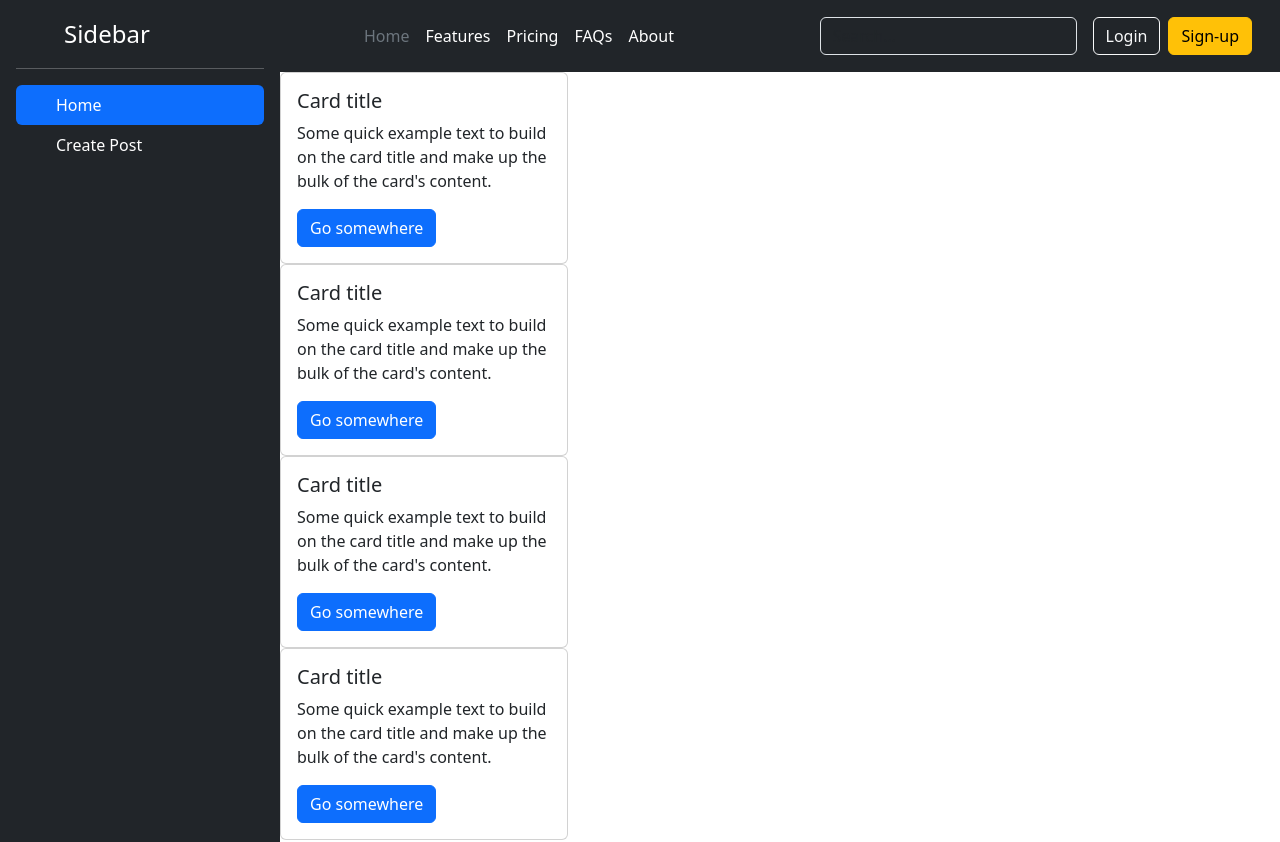
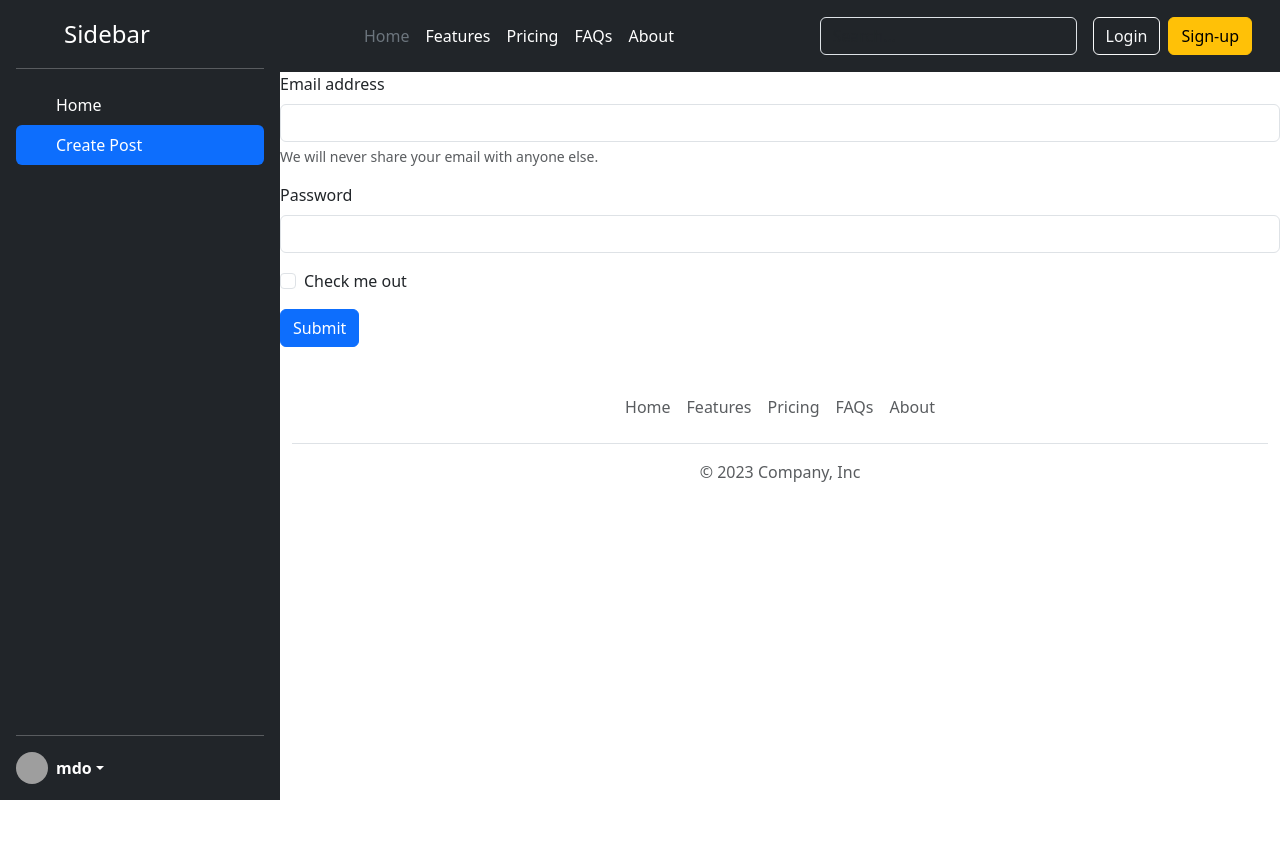
Before and after one commit to pradeep1928/react-simple-social-media-app, a React (Vite) app: page / in a window 1280 px wide. Shown: the top 842 px of the page. After the commit the page ends 800 px from the top, so only its background shows below. Built offline with nearby package versions, Linux system fonts and the light colour scheme; grey boxes are pictures that could not be loaded.

Commit message:
functionality added in sidebar menu to switch tab

```diff
--- a/src/App.jsx
+++ b/src/App.jsx
@@ -13,11 +13,11 @@ import { useState } from 'react'
 
 function App() {
   // eslint-disable-next-line no-unused-vars
-  const [selectedTab, setSelectedTab] = useState('Home')
+  const [selectedTab, setSelectedTab] = useState('Create Post')
 
   return (
     <div className='app-container'>
-      <Sidebar selectedTab = {selectedTab} />
+      <Sidebar selectedTab = {selectedTab} setSelectedTab = {setSelectedTab} />
       <div className='content'>
         <Header />
         {selectedTab == 'Home' ? (< PostList />) : (<CreatePost />)}
--- a/src/components/Sidebar.jsx
+++ b/src/components/Sidebar.jsx
@@ -1,6 +1,6 @@
 
 
-const Sidebar = () => {
+const Sidebar = ({selectedTab, setSelectedTab}) => {
     return <div className="d-flex flex-column flex-shrink-0 p-3 text-bg-dark sidebar" style={{width: "280px"}}>
     <a href="/" className="d-flex align-items-center mb-3 mb-md-0 me-md-auto text-white text-decoration-none">
       <svg className="bi pe-none me-2" width="40" height="32"><use xlinkHref="#bootstrap"></use></svg>
@@ -8,14 +8,14 @@ const Sidebar = () => {
     </a>
     <hr />
     <ul className="nav nav-pills flex-column mb-auto">
-      <li className="nav-item">
-        <a href="#" className="nav-link active" aria-current="page">
+      <li className="nav-item" onClick={() => setSelectedTab('Home')}>
+        <a href="#" className={`nav-link text-white ${selectedTab === "Home" && "active"}`} aria-current="page">
           <svg className="bi pe-none me-2" width="16" height="16"><use xlinkHref="#home"></use></svg>
           Home
         </a>
       </li>
-      <li>
-        <a href="#" className="nav-link text-white">
+      <li onClick={() => setSelectedTab('Create Post')}>
+        <a href="#" className={`nav-link text-white ${selectedTab === "Create Post" && "active"}`}>
           <svg className="bi pe-none me-2" width="16" height="16"><use xlinkHref="#speedometer2"></use></svg>
           Create Post
         </a>
```
